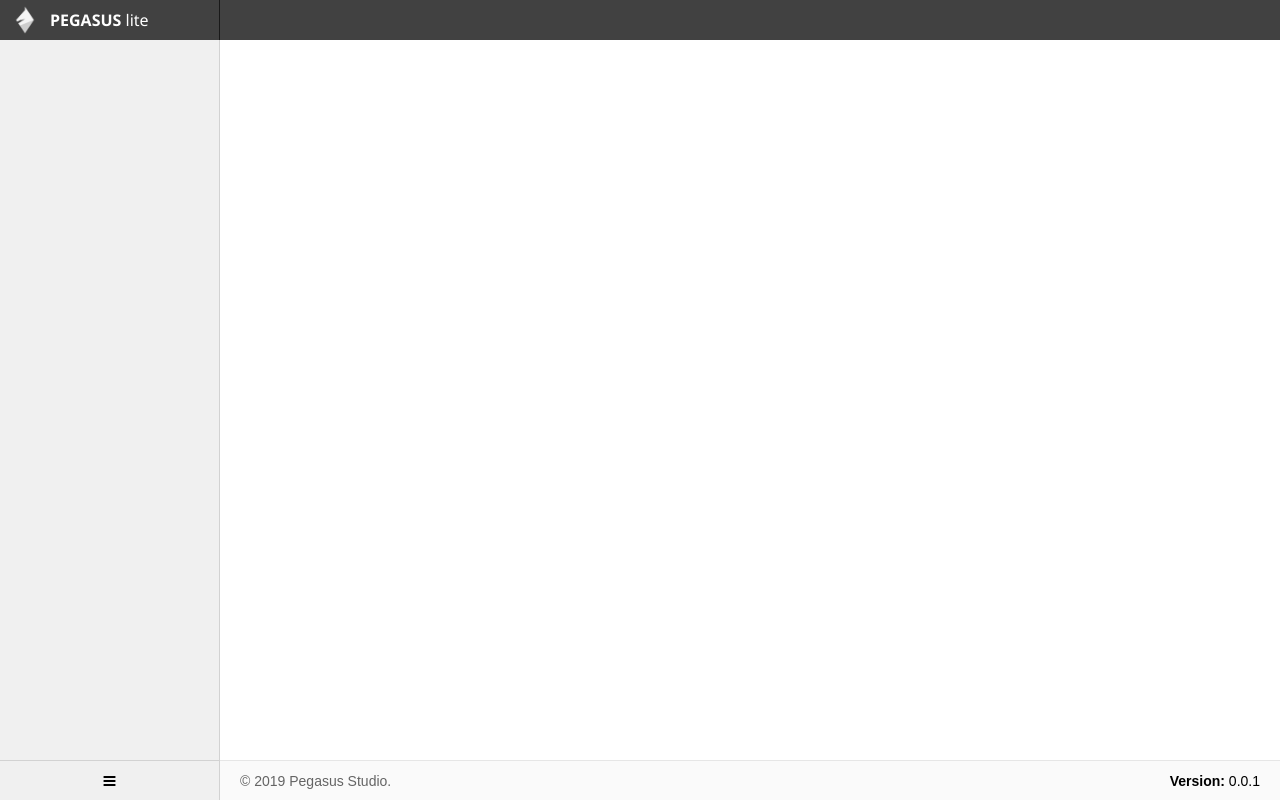
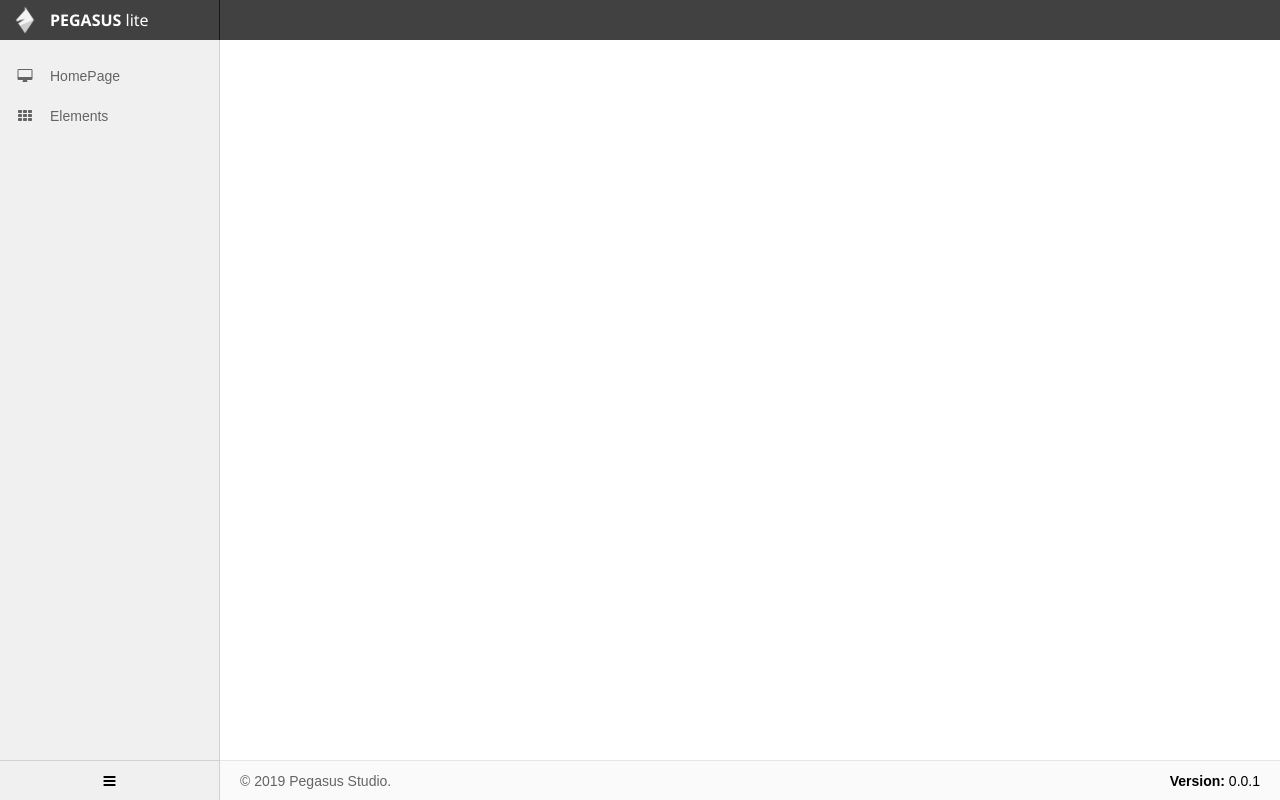
Before and after one commit to TcTat29/PegasusProject, a plain HTML site: page index.html in a window 1280 px wide. Drawn offline with Linux system fonts and the light colour scheme.

Commit message:
2019/07/15

```diff
--- a/css/pegasus.css
+++ b/css/pegasus.css
@@ -87,7 +87,7 @@ body {
     position: absolute;
     top: 0;
     left: 0;
-    padding-left: 5px;
+    padding: 0 5px 0 5px;
     width: 50px;
     height: 40px;
 }
@@ -102,6 +102,7 @@ body {
     justify-content: flex-start;
     align-items: center;
     white-space: nowrap;
+    overflow: hidden;
     transition: opacity 0.3s;
 }
 .pgs-logo-title-with-complete-sidebar {
@@ -118,6 +119,37 @@ body {
     bottom: 40px;
     left: 0;
     border-right: 1px solid rgb(210, 210, 210);
+}
+
+ul.pgs-menu {
+    white-space: nowrap;
+    overflow: hidden;
+    list-style: none;
+    margin: 0;
+    padding: 0;
+}
+ul.pgs-menu > li.pgs-menu-header {
+    padding: 8px 0 8px 0;
+}
+ul.pgs-menu > li:not(.pgs-menu-header) {
+    padding: 10px 0 10px 0;
+    cursor: pointer;
+}
+ul.pgs-menu > li:not(.pgs-menu-header):hover {
+    background: rgba(100, 100, 100, 0.2)
+}
+ul.pgs-menu > li > a {
+    text-decoration: none;
+    color: rgb(100, 100, 100);
+}
+ul.pgs-menu > li > a:hover {
+    color: rgb(35, 35, 35);
+}
+ul.pgs-menu > li > a > i {
+    display: inline-flex;
+    width: 50px;
+    justify-content: center;
+    align-items: center;
 }
 
 .pgs-toggle-sidebar-container {
--- a/index.html
+++ b/index.html
@@ -38,11 +38,17 @@
                 </div>
             </div>
             <div class="pgs-menu-container">
-                <!-- <ul>
+                <ul class="pgs-menu">
+                    <li class="pgs-menu-header">
+
+                    </li>
                     <li>
-                        <a><span>测试菜单</span></a>
+                        <a href="#"><i class="fa fa-desktop"></i><span>HomePage</span></a>
                     </li>
-                </ul> -->
+                    <li>
+                        <a href="#"><i class="fa fa-th"></i><span>Elements</span></a>
+                    </li>
+                </ul>
             </div>
             <div class="pgs-toggle-sidebar-container">
                 <a class="pgs-toggle-sidebar pgs-no-text-decoration"><i class="fa fa-navicon"></i></a>
```
